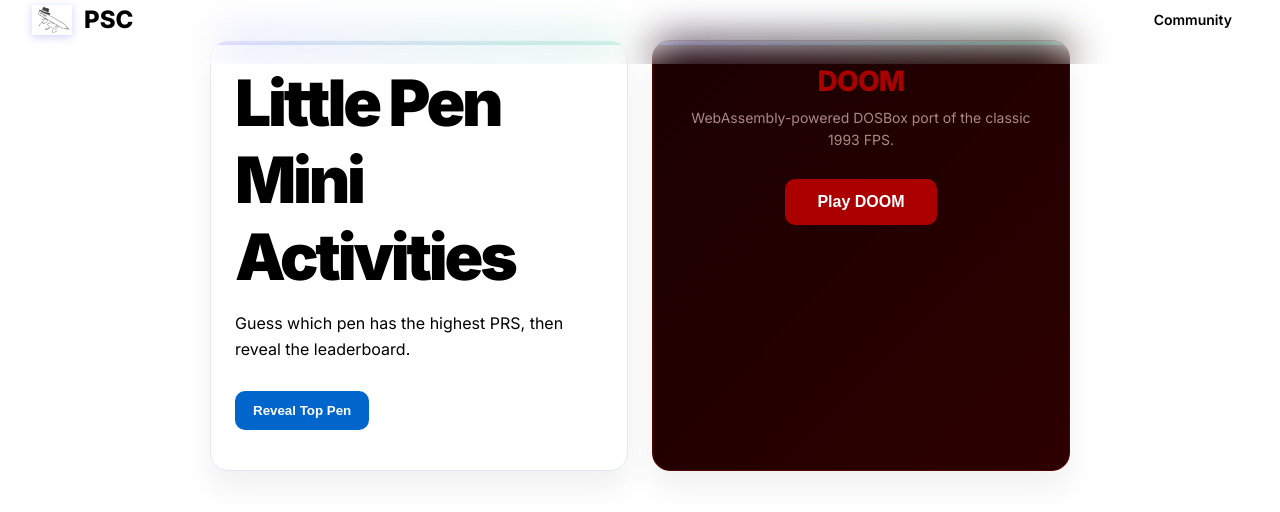
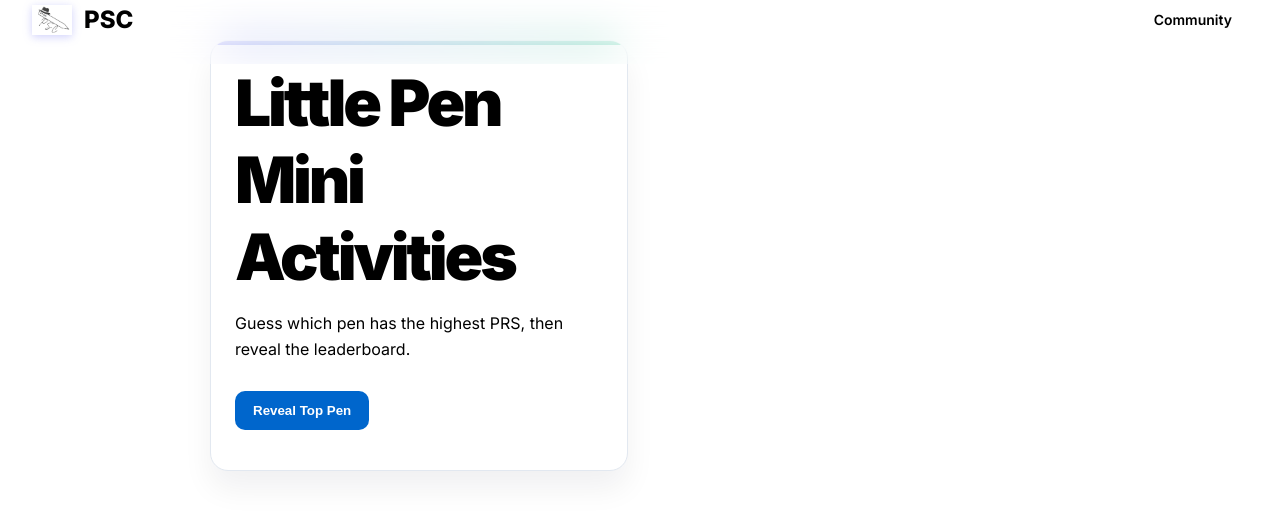
Before and after one commit to the-kitten-strikes-back/psc-official, a Flask app: page /entertainmentsystem in a window 1280 px wide. Shown: the top 512 px of the page. Run offline with Flask 3, Linux system fonts and the light colour scheme; data that the repository does not hold is empty.

Commit message:
Remove DOOM card from entertainment system
Removed the DOOM card section from the entertainment system.

```diff
--- a/templates/entertainmentsystem.html
+++ b/templates/entertainmentsystem.html
@@ -23,11 +23,6 @@
                 <p id="answer" style="margin-top:14px;"></p>
             </div>
 
-            <div class="card doom-card">
-                <h2>DOOM</h2>
-                <p>WebAssembly-powered DOSBox port of the classic 1993 FPS.</p>
-                <a href="{{ url_for('doom') }}"><button>Play DOOM</button></a>
-            </div>
         </div>
     </main>
     <script>
```
